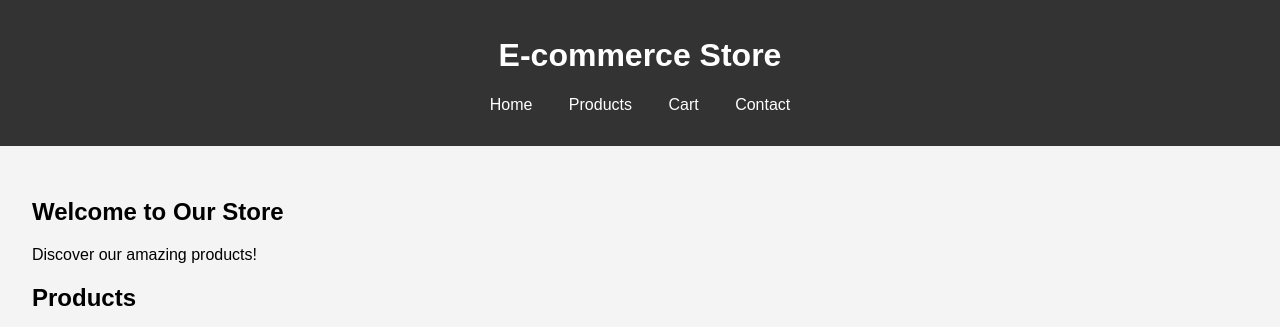
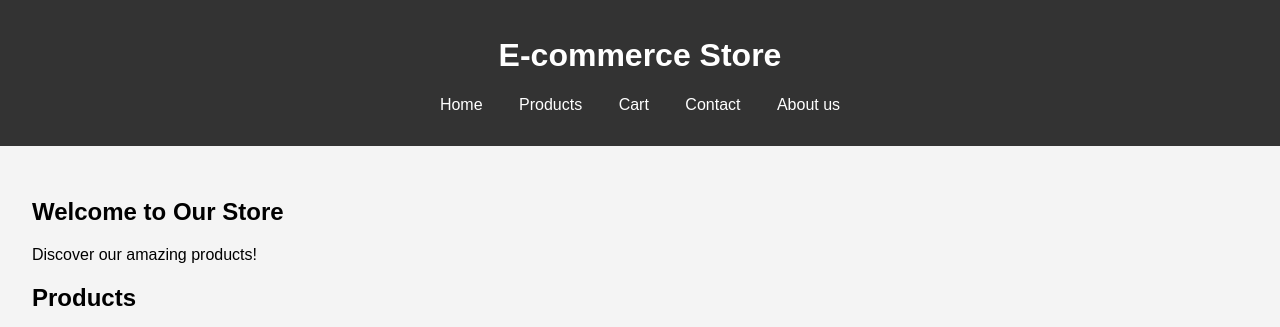
Before and after one commit to Derickkiprop/Derickkiprop.E-commerce.github.io, a plain HTML site: page index.html in a window 1280 px wide. Shown: the top 327 px of the page. Drawn offline with Linux system fonts and the light colour scheme.

Commit message:
added about us in the index.html file and this is my first e-commers website.

```diff
--- a/index.html
+++ b/index.html
@@ -15,6 +15,7 @@
                 <li><a href="#products">Products</a></li>
                 <li><a href="#cart">Cart</a></li>
                 <li><a href="#contact">Contact</a></li>
+                <li><a href="#aboutus">About us </a></li>
             </ul>
         </nav>
     </header>
```
